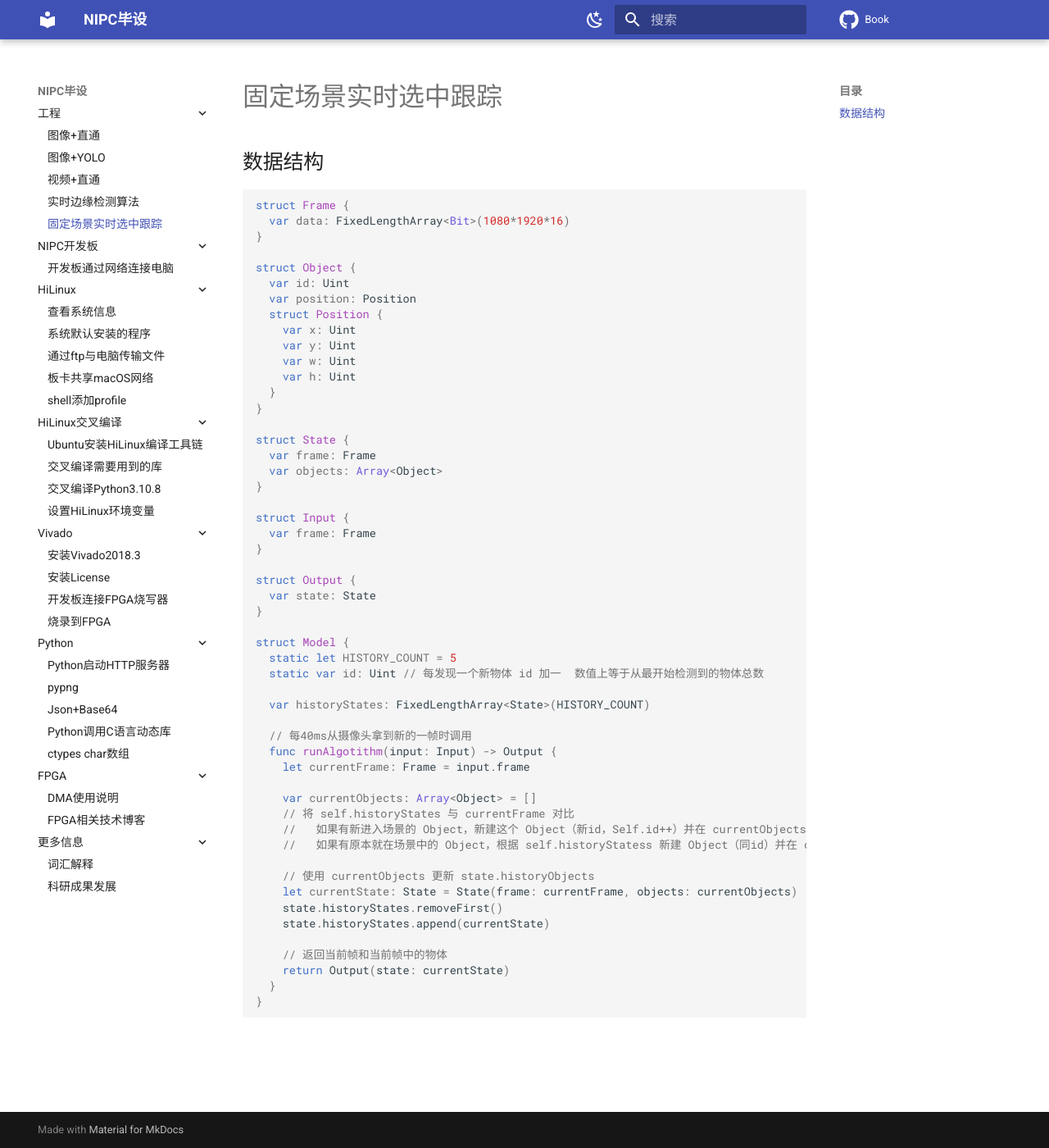
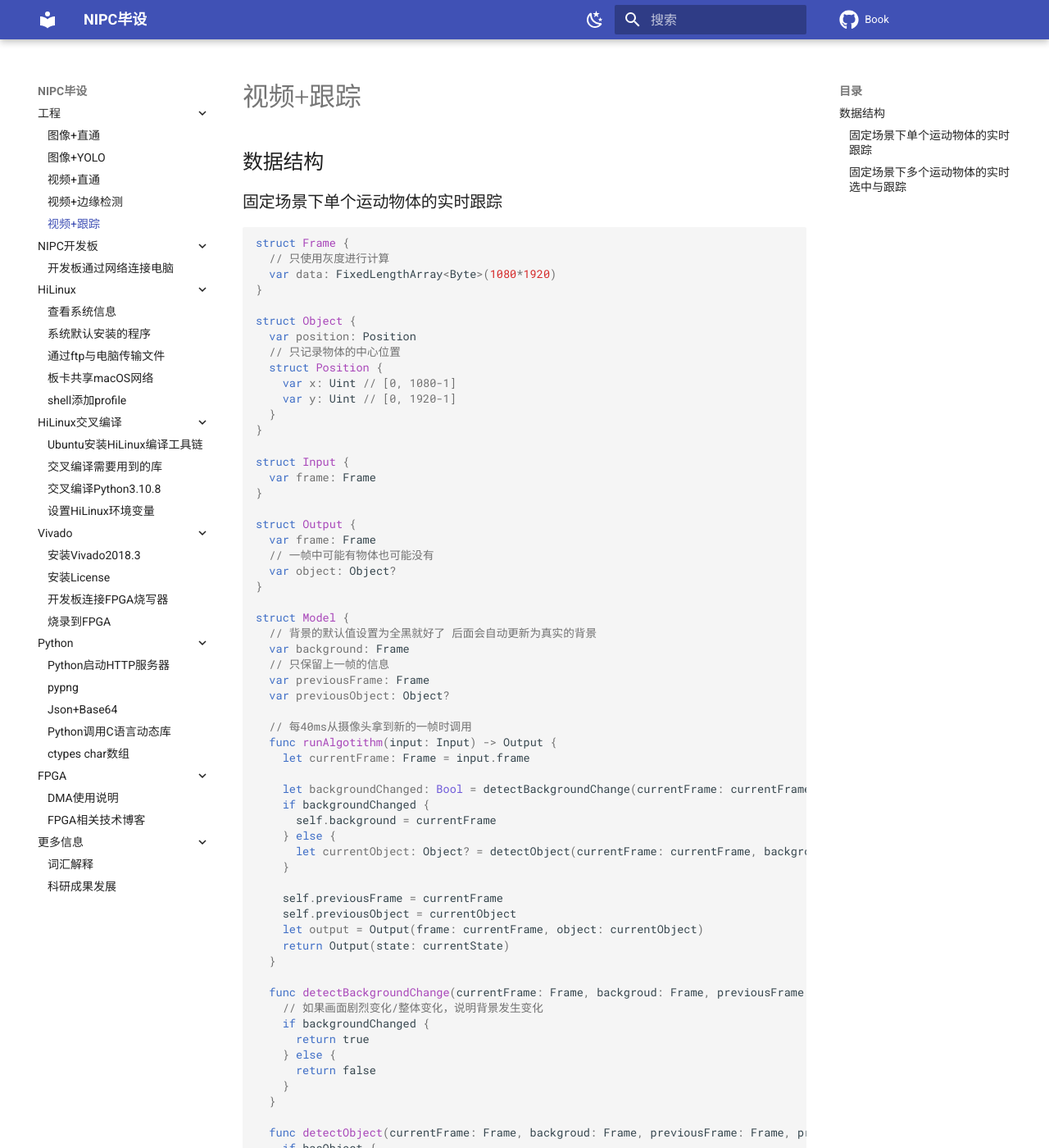
Before and after one commit to NIPC-Project/Book, an MkDocs documentation site: the page built from docs/PROJECTS/video-algorithm-tracking.md, in a window 1280 px wide and 1400 px high. Shown: the whole window at 82% size. Built offline with MkDocs 1.6.1 and Material for MkDocs 9.7.7, drawn with Linux system fonts in a browser that asks for light colours; comment, search, counter and statistics services are not loaded; some of the changed text lies outside the part shown.

Commit message:
add tracking pseudo-codes

````diff
--- a/docs/PROJECTS/video-algorithm-edge.md
+++ b/docs/PROJECTS/video-algorithm-edge.md
@@ -1,3 +1,3 @@
-# 实时边缘检测算法
+# 视频+边缘检测
 
 Bilibili 讲解视频：https://www.bilibili.com/video/BV1wo4y1v7Ue/
--- a/docs/PROJECTS/video-algorithm-tracking.md
+++ b/docs/PROJECTS/video-algorithm-tracking.md
@@ -1,6 +1,78 @@
-# 固定场景实时选中跟踪
+# 视频+跟踪
 
 ## 数据结构
+
+### 固定场景下单个运动物体的实时跟踪
+
+```swift
+struct Frame {
+  // 只使用灰度进行计算
+  var data: FixedLengthArray<Byte>(1080*1920)
+}
+
+struct Object {
+  var position: Position
+  // 只记录物体的中心位置
+  struct Position {
+    var x: Uint // [0, 1080-1]
+    var y: Uint // [0, 1920-1]
+  }
+}
+
+struct Input {
+  var frame: Frame
+}
+
+struct Output {
+  var frame: Frame
+  // 一帧中可能有物体也可能没有
+  var object: Object?
+}
+
+struct Model {
+  // 背景的默认值设置为全黑就好了 后面会自动更新为真实的背景
+  var background: Frame
+  // 只保留上一帧的信息
+  var previousFrame: Frame
+  var previousObject: Object?
+
+  // 每40ms从摄像头拿到新的一帧时调用
+  func runAlgotithm(input: Input) -> Output {
+    let currentFrame: Frame = input.frame
+
+    let backgroundChanged: Bool = detectBackgroundChange(currentFrame: currentFrame, backgroud: self.background, previousFrame: self.previousFrame)
+    if backgroundChanged {
+      self.background = currentFrame
+    } else {
+      let currentObject: Object? = detectObject(currentFrame: currentFrame, backgroud: self.background, previousFrame: self.previousFrame, previousObject: self.previousObject)
+    }
+
+    self.previousFrame = currentFrame
+    self.previousObject = currentObject
+    let output = Output(frame: currentFrame, object: currentObject)
+    return Output(state: currentState)
+  }
+
+  func detectBackgroundChange(currentFrame: Frame, backgroud: Frame, previousFrame: Frame) -> Bool {
+    // 如果画面剧烈变化/整体变化，说明背景发生变化
+    if backgroundChanged {
+      return true
+    } else {
+      return false
+    }
+  }
+
+  func detectObject(currentFrame: Frame, backgroud: Frame, previousFrame: Frame, previousObject: Object?) -> Object? {
+    if hasObject {
+      return Object(position: Position(x,y))
+    } else {
+      return null
+    }
+  }
+}
+```
+
+### 固定场景下多个运动物体的实时选中与跟踪
 
 ```swift
 struct Frame {
````
